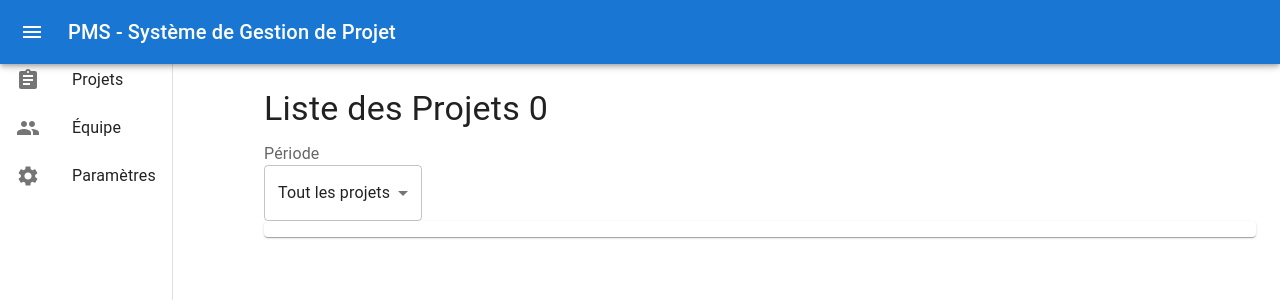
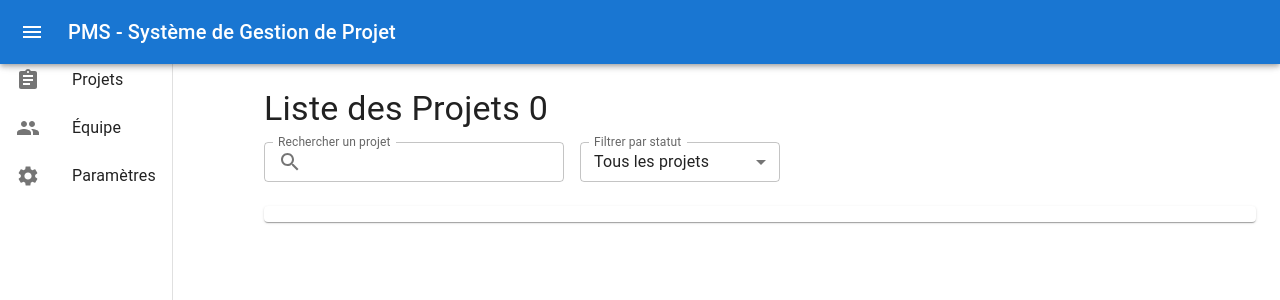
Before and after one commit to enaeimi/Front, a React (Create React App) app: page /projects in a window 1280 px wide. Shown: the top 300 px of the page. Built offline with nearby package versions, Linux system fonts and the light colour scheme.

Commit message:
ajouter searchBox de projets

```diff
--- a/src/components/projects/AddProjectForm.jsx
+++ b/src/components/projects/AddProjectForm.jsx
@@ -1,12 +1,12 @@
 // Structure de base à compléter
 import React, { useState } from 'react';
-import { useDispatch } from 'react-redux'; // Ajoutez cet import
+import { useDispatch } from 'react-redux';
 import { TextField, Button, Paper, Stack, FormControl, InputLabel, Select, MenuItem, Typography } from '@mui/material';
 import { addProject } from '../../store/projectSlice';
 
 
 const AddProjectForm = () => {
-    const dispatch = useDispatch(); // Ajoutez cette ligne
+    const dispatch = useDispatch();
 
     // Ajoutez votre state ici
 
--- a/src/pages/Projects.jsx
+++ b/src/pages/Projects.jsx
@@ -3,28 +3,26 @@ import React, { useState } from "react";
 import { useSelector } from 'react-redux';
 import {
   Typography, Paper, List, ListItem, ListItemText, ListItemSecondaryAction, Chip, Box, InputLabel,
-  Select, MenuItem, FormControl
+  Select, MenuItem, FormControl, TextField, Button, Stack
 } from '@mui/material';
+import SearchIcon from '@mui/icons-material/Search';
 
 
 const Projects = () => {
   const allProjects = useSelector(state => state.projects.items);
   const projectCount = useSelector(state => state.projects.items.length);
 
-  // const [searchTerm, setSearchTerm] = useState('');
-  // const searchResults = useSelector(state =>
-  //   state.projects.items.filter(project =>
-  //     project.name.toLowerCase().includes(searchTerm.toLowerCase())
-  //   )
-  // );
-  // const handleSearch(event) => {
-  //   const search = event.target.value;
-  // }
+  const [searchTerm, setSearchTerm] = useState('');
+  const handleSearch = (event) => {
+    setSearchTerm(event.target.value);
+  };
 
   const [statusFilter, setStatusFilter] = useState('all');
   const filteredProjects = allProjects.filter(project =>
-    statusFilter === 'all' ? true : project.status === statusFilter
+    (statusFilter === 'all' ? true : project.status === statusFilter) &&
+    project.name.toLowerCase().includes(searchTerm.toLowerCase())
   );
+
   const handleStatusChange = (event) => {
     setStatusFilter(event.target.value);
   };
@@ -34,17 +32,33 @@ const Projects = () => {
       <Typography variant="h4" gutterBottom>
         Liste des Projets {projectCount}
       </Typography>
-      <InputLabel>Période</InputLabel>
+      <Stack direction="row" spacing={2} sx={{ mb: 3 }}>
+        <TextField
+          label="Rechercher un projet"
+          variant="outlined"
+          value={searchTerm}
+          onChange={handleSearch}
+          size="small"
+          sx={{ width: 300 }}
+          InputProps={{
+            startAdornment: <SearchIcon sx={{ color: 'action.active', mr: 1 }} />,
+          }}
+        />
+        <FormControl sx={{ minWidth: 200 }}>
+          <InputLabel>Filtrer par statut</InputLabel>
           <Select
             value={statusFilter}
             label="Filtrer par statut"
             onChange={handleStatusChange}
+            size="small"
           >
-        <MenuItem value="all">Tout les projets</MenuItem>
+            <MenuItem value="all">Tous les projets</MenuItem>
             <MenuItem value="En Cours">En cours</MenuItem>
-        <MenuItem value="En Attente">En attent</MenuItem>
+            <MenuItem value="En Attente">En attente</MenuItem>
             <MenuItem value="Terminé">Terminé</MenuItem>
           </Select>
+        </FormControl>
+      </Stack>
 
       <Paper>
         <List>
```
Lines whose indentation alone changed are shown as unchanged.
